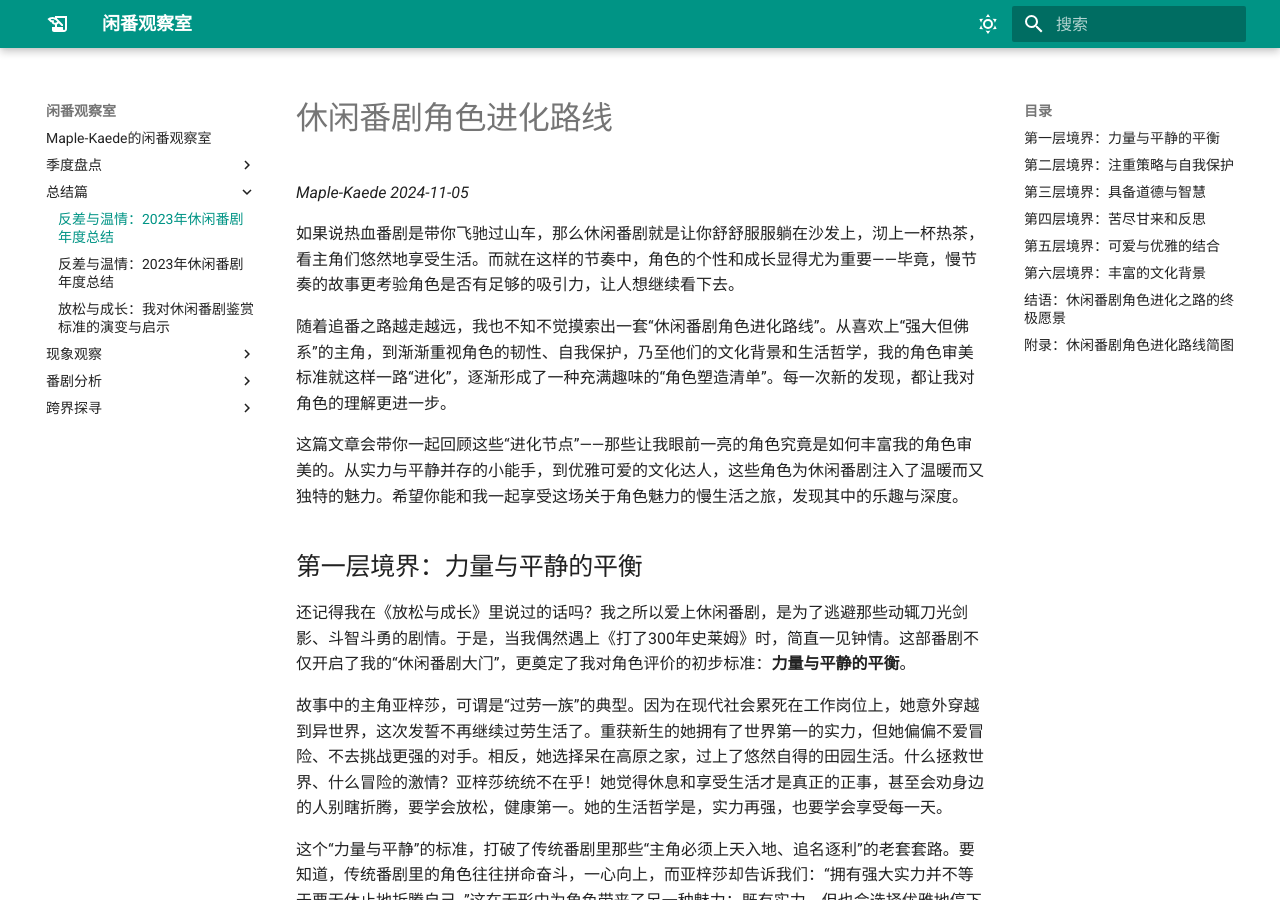
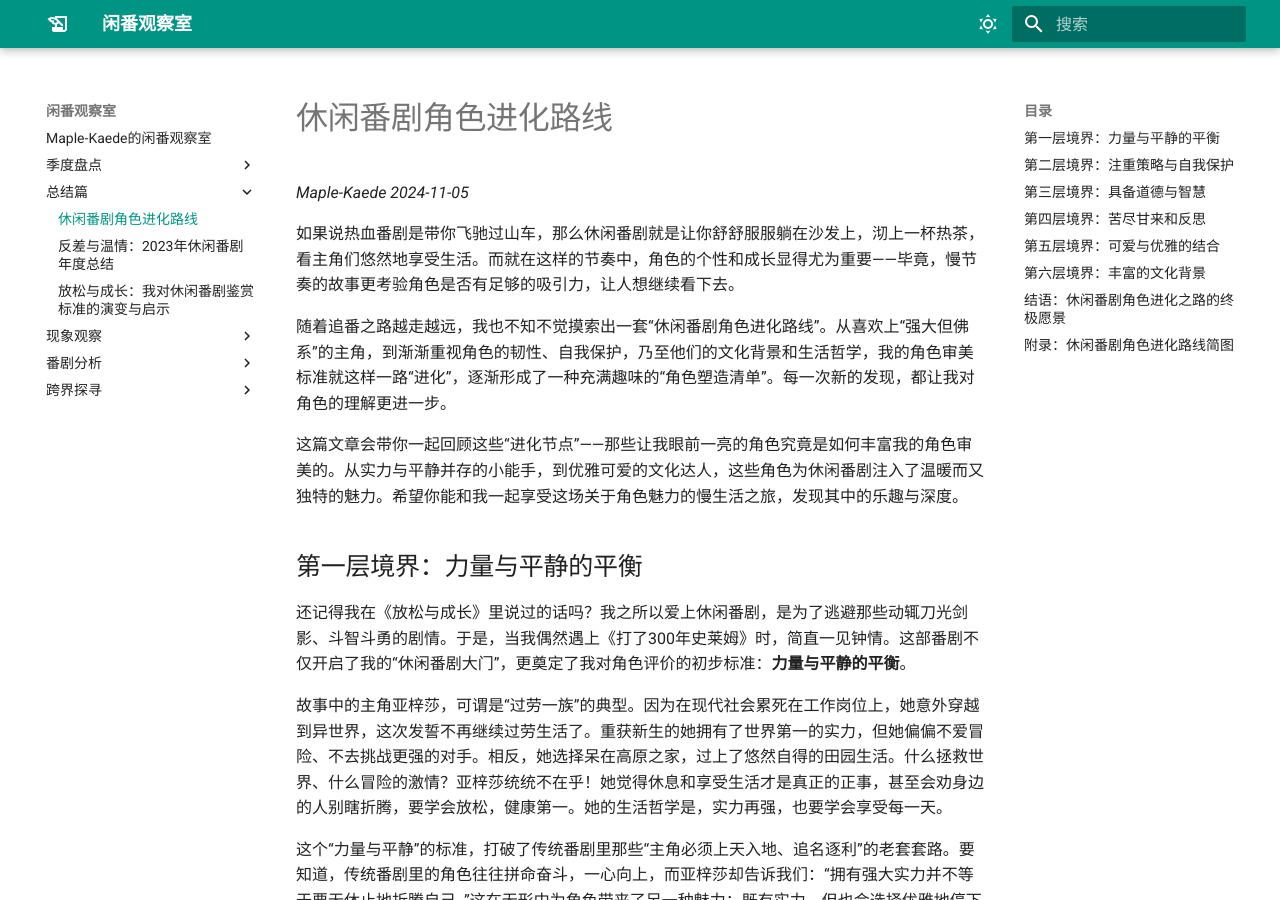
Before and after one commit to haveyouwantto/animedocs, an MkDocs documentation site: the page built from docs/总结篇/休闲番剧角色进化路线.md, in a window 1280 px wide and 900 px high. Built offline with MkDocs 1.6.1 and Material for MkDocs 9.7.7, drawn with Linux system fonts in a browser that asks for light colours; plug-ins that fetch from the network failed and are left out.

Commit message:
update title

```diff
--- a/docs/总结篇/休闲番剧角色进化路线.md
+++ b/docs/总结篇/休闲番剧角色进化路线.md
@@ -1,5 +1,5 @@
 ---
-title: 反差与温情：2023年休闲番剧年度总结
+title: 休闲番剧角色进化路线
 date: 2024-11-05
 author: Maple-Kaede
 ---
```
